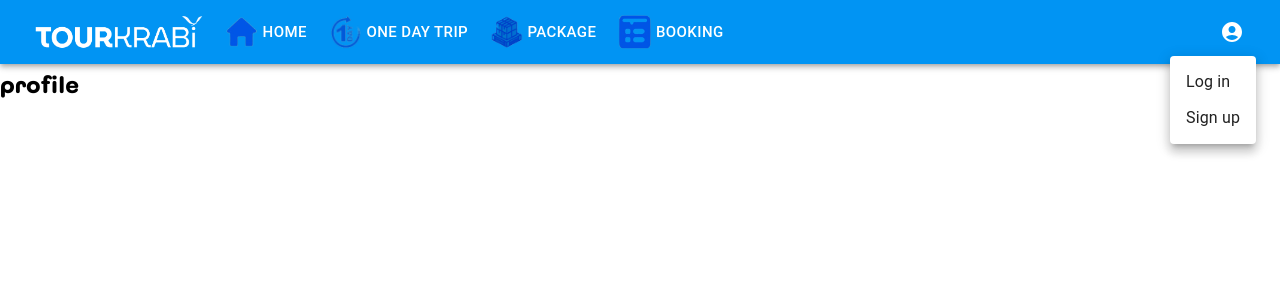
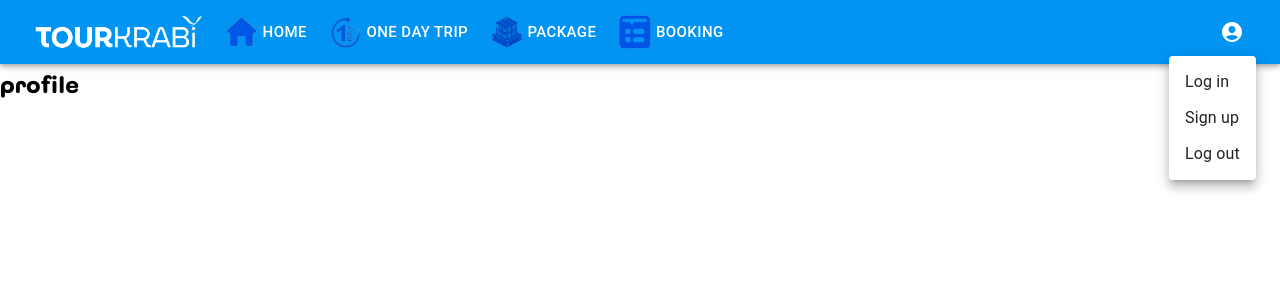
Before and after one commit to Jirasak-Guy/TOURKRABi, a React (Create React App) app in the folder client/: page /profile in a window 1280 px wide. Both pictures are taken after a click on the button 1232 px from the left and 32 px from the top of the page. Shown: the top 300 px of the page. Built offline with nearby package versions, Linux system fonts and the light colour scheme.

Commit message:
add log out button in appbar

```diff
--- a/client/src/components/myAppBar.tsx
+++ b/client/src/components/myAppBar.tsx
@@ -224,6 +224,7 @@ function TourAppBar() {
             {showLogin && <LoginPopup onClose={handleCloseLogin} onSignupLinkClick={handleSignupLinkClick} />}
             <MenuItem onClick={handleSignupClick}>Sign up</MenuItem>
             {showSignup && <SignupPopup onClose={handleCloseSignup} onLoginLinkClick={handleLoginLinkClick} />}
+            <MenuItem onClick={() => localStorage.clear()} >Log out</MenuItem>
           </Menu>
         </Toolbar>
       </AppBar>
```
